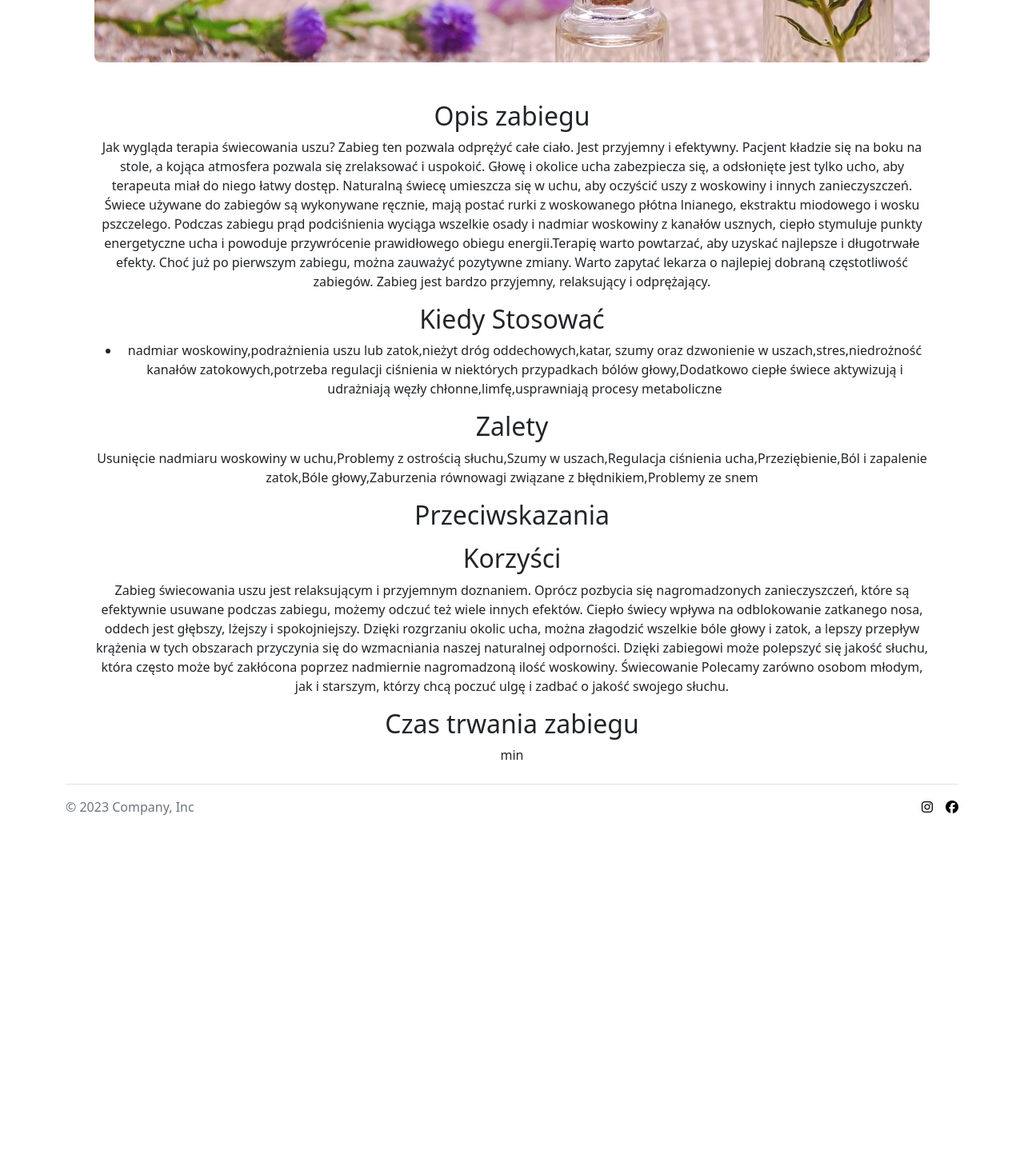
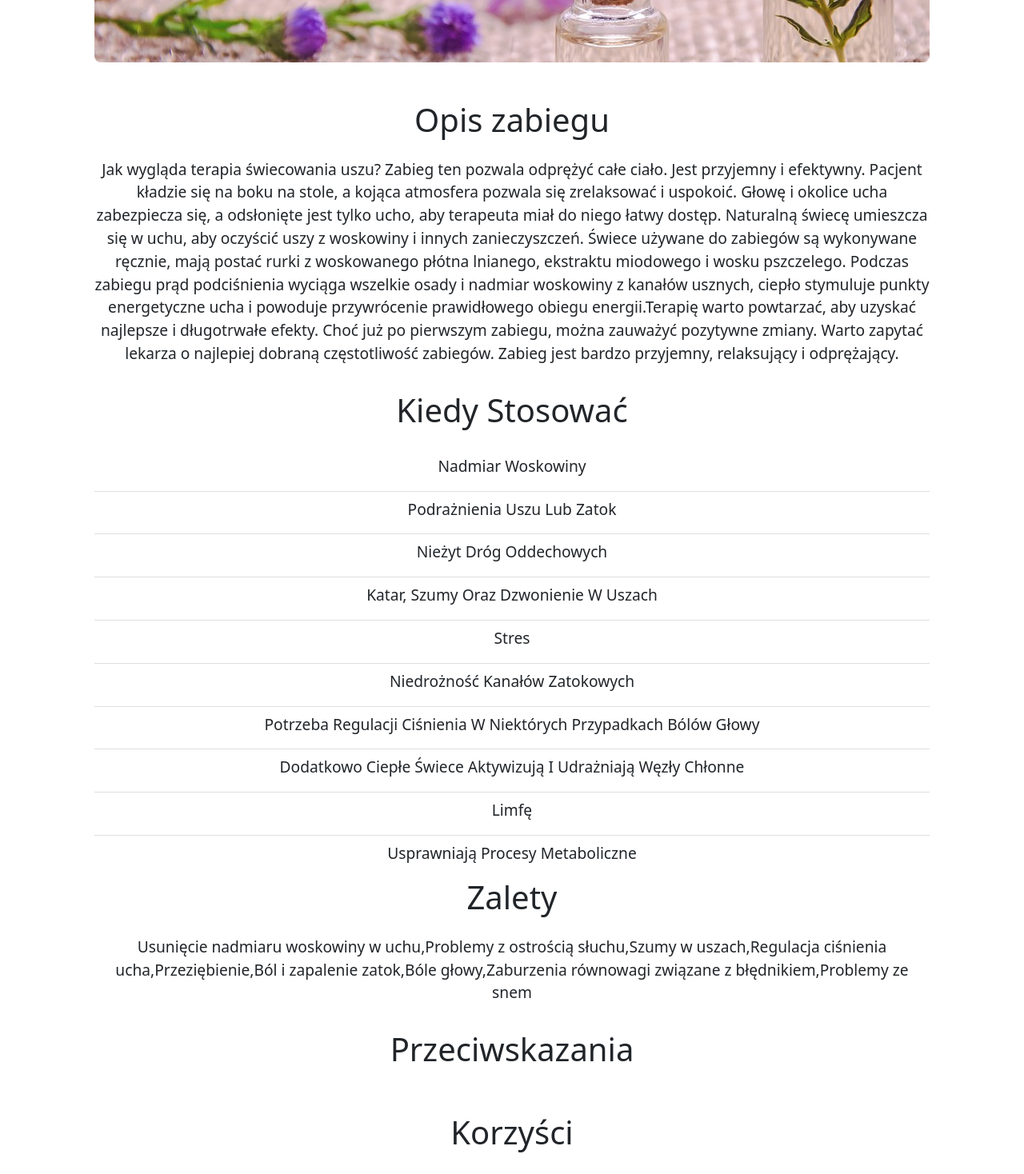
Before and after one commit to KazKamil2000/beautySite, an Angular app: page /moreInfo in a window 1280 px wide. Shown: the part 300-1768 px from the top of the page at 80% size. Before the commit the page ends 1361 px from the top, so only its background shows below. Built offline with nearby package versions, Linux system fonts and the light colour scheme.

Commit message:
fixed list issiue

```diff
--- a/src/app/more-info/more-info.component.html
+++ b/src/app/more-info/more-info.component.html
@@ -10,31 +10,31 @@
   </header>
   <div class="container px-lg-5 text-center">
 
-    <h2>Opis zabiegu</h2>
-    <p>{{ products[selectedProduct].desc }}</p>
+    <h1 class="pb-3">Opis zabiegu</h1>
+    <p class="text pb-3">{{ products[selectedProduct].desc }}</p>
 
-    <h2>Kiedy Stosować</h2>
-    <ul>
-      <li>
-        {{ products[selectedProduct].when }}
+    <h1 class="pb-3">Kiedy Stosować</h1>
+    <ul class="list-group list-group-flush">
+      <li class="list-group-item text pb-3" *ngFor="let item of products[selectedProduct].when">
+        {{ item | titlecase }}
       </li>
     </ul>
 
-    <h2>Zalety</h2>
-    <p>{{ products[selectedProduct].prosShort }}</p>
+    <h1 class="pb-3">Zalety</h1>
+    <p class="text pb-3">{{ products[selectedProduct].prosShort }}</p>
 
-    <h2>Przeciwskazania</h2>
-    <p>{{ products[selectedProduct].cons }}</p>
+    <h1 class="pb-3">Przeciwskazania</h1>
+    <p class="text pb-3">{{ products[selectedProduct].cons }}</p>
 
-    <h2>Korzyści</h2>
-    <p>{{ products[selectedProduct].benefits }}</p>
+    <h1 class="pb-3">Korzyści</h1>
+    <p class="text pb-3">{{ products[selectedProduct].benefits }}</p>
 
-    <h2 *ngIf="products[selectedProduct].example != null">
+    <h1 class="pb-3" *ngIf="products[selectedProduct].example != null">
       Przykładowa mieszanka
-    </h2>
-    <p>{{ products[selectedProduct].example }}</p>
+    </h1>
+    <p class="text pb-3">{{ products[selectedProduct].example }}</p>
 
-    <h2>Czas trwania zabiegu</h2>
-    <p>{{ products[selectedProduct].time }} min</p>
+    <h1 class="pb-3">Czas trwania zabiegu</h1>
+    <p class="text pb-3">{{ products[selectedProduct].time }} min</p>
   </div>
 </section>
--- a/src/app/more-info/more-info.component.scss
+++ b/src/app/more-info/more-info.component.scss
@@ -2,3 +2,7 @@
     background-image: url(../../assets/images/banner2.jpg);
     background-position: 0% 50%;
 }
+
+.text {
+    font-size: 1.2rem;
+}
```
